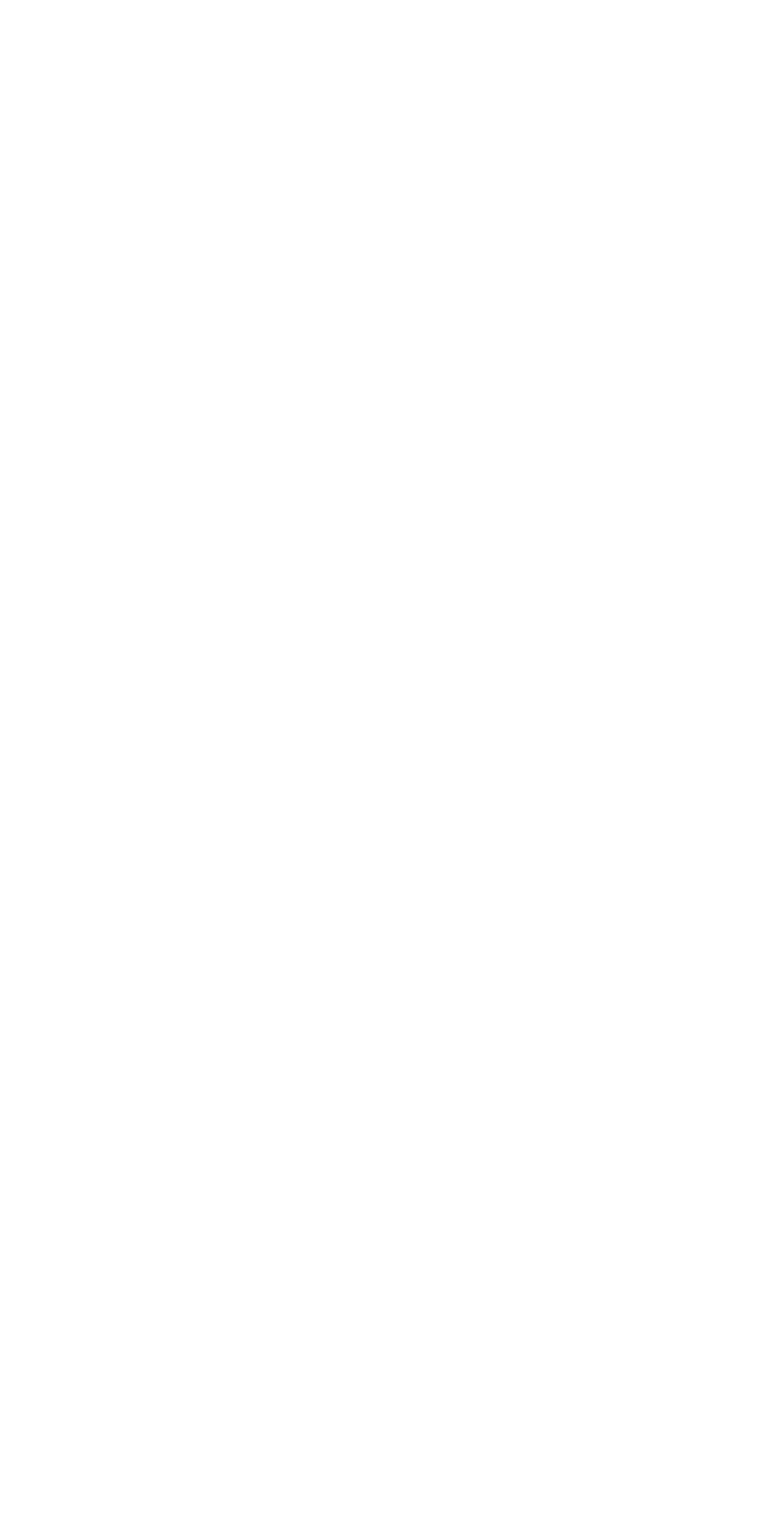
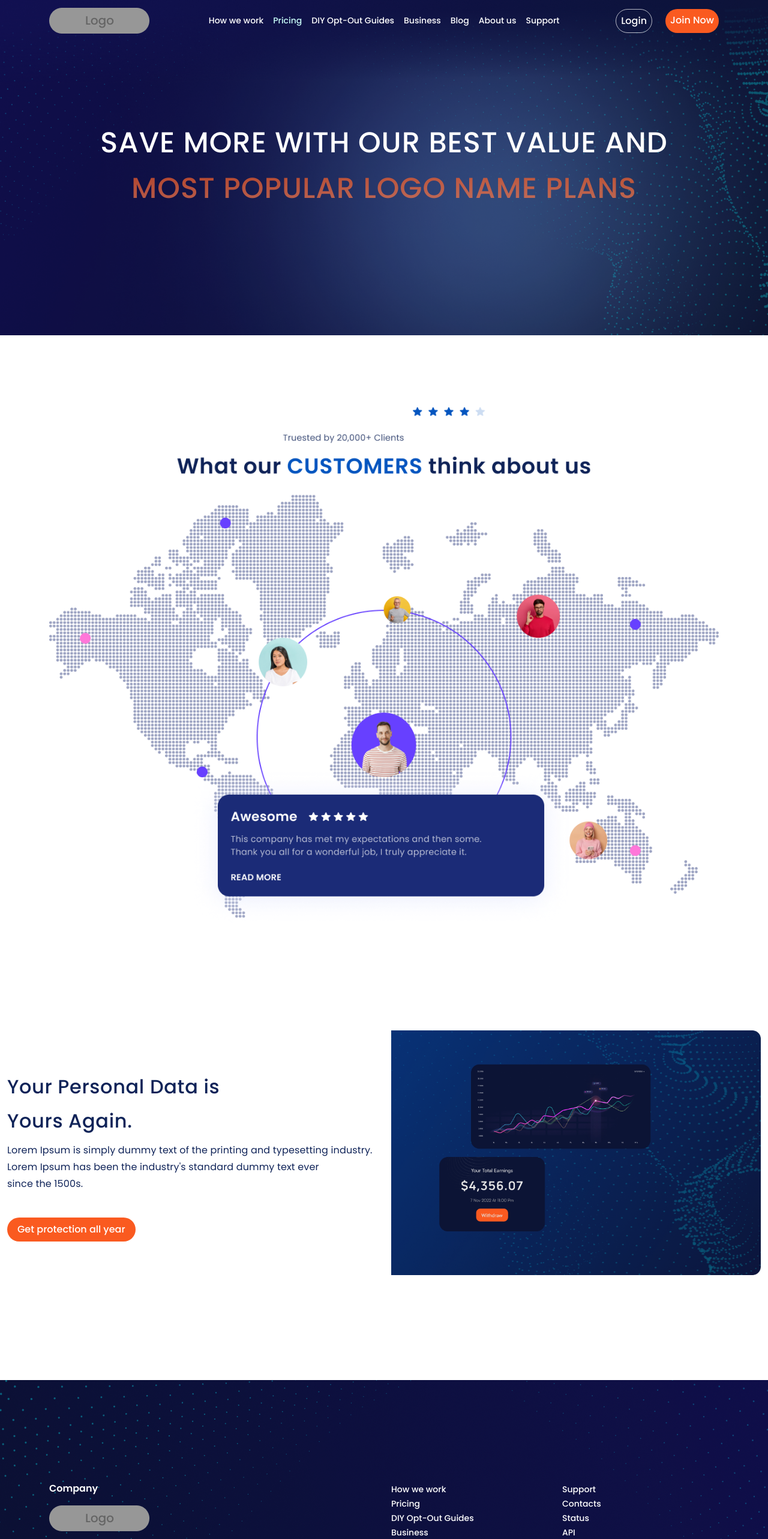
Before and after one commit to HenrikHovhannisyan/delete-me, a React (Create React App) app: page /pricing in a window 1280 px wide. Before the commit this address had no page. Shown: the top 2566 px of the page at 60% size. Before the commit the page ends 800 px from the top, so only its background shows below. Built offline with nearby package versions, Linux system fonts and the light colour scheme.

Commit message:
Added Pricing

```diff
--- a/src/components/navbar/Navbar.jsx
+++ b/src/components/navbar/Navbar.jsx
@@ -17,7 +17,7 @@ function NavBar() {
                 <Navbar.Collapse id="basic-navbar-nav">
                     <Nav className="m-auto">
                         <NavLink to={'/how-we-work'} className={`nav-link ${Styles.nav_link}`}>How we work</NavLink>
-                        <NavLink to={'/5'} className={`nav-link ${Styles.nav_link}`}>Pricing</NavLink>
+                        <NavLink to={'/pricing'} className={`nav-link ${Styles.nav_link}`}>Pricing</NavLink>
                         <NavLink to={'/5'} className={`nav-link ${Styles.nav_link}`}>DIY Opt-Out Guides</NavLink>
                         <NavLink to={'/5'} className={`nav-link ${Styles.nav_link}`}>Business</NavLink>
                         <NavLink to={'/5'} className={`nav-link ${Styles.nav_link}`}>Blog</NavLink>
--- a/src/components/pageHeader/PageHeader.jsx
+++ b/src/components/pageHeader/PageHeader.jsx
@@ -5,13 +5,13 @@ import Container from "react-bootstrap/Container";
 import Row from "react-bootstrap/Row";
 import Col from "react-bootstrap/Col";
 
-const PageHeader = ({title, text}) => {
+const PageHeader = ({title, text, _class}) => {
     return (
         <section id={Styles.banner}>
             <NavBar/>
             <Container>
                 <Row>
-                    <Col className={'text-center'}>
+                    <Col className={`text-center ${_class}`}>
                         <h1 className={Styles.banner_title}>
                             {title}
                         </h1>
--- a/src/components/personalData/PersonalData.jsx
+++ b/src/components/personalData/PersonalData.jsx
@@ -7,12 +7,12 @@ import Image from "react-bootstrap/Image";
 import PersonalDataImage from "../../assets/img/personalData_bg.png";
 import {Link} from "react-router-dom";
 
-const PersonalData = () => {
+const PersonalData = ({d_none, order}) => {
     return (
         <section id={Styles.personalData}>
             <Container fluid>
                 <Row>
-                    <Col lg={6}>
+                    <Col lg={6} className={order}>
                         <Image src={PersonalDataImage} fluid/>
                     </Col>
                     <Col lg={6} className={'d-flex align-items-center justify-content-start'}>
@@ -28,7 +28,7 @@ const PersonalData = () => {
                         </Col>
                     </Col>
                 </Row>
-                <Col md={7} className={`m-auto ${Styles.personalData_info}`}>
+                <Col md={7} className={`m-auto ${Styles.personalData_info} ${d_none}`}>
                     <Row>
                         <Col lg={4}>
                             <p className={Styles.personalData_info_num}>
--- /dev/null
+++ b/src/pages/pricing/Pricing.jsx
@@ -0,0 +1,20 @@
+import React, {memo} from "react";
+import Styles from "./pricimg.module.css";
+import PageHeader from "../../components/pageHeader/PageHeader";
+import PersonalData from "../../components/personalData/PersonalData";
+import Customers from "../../components/customers/Customers";
+import Footer from "../../components/footer/Footer";
+
+const Pricing = () => {
+    return (
+        <>
+            <PageHeader _class={Styles.banner_text} title={'SAVE MORE WITH OUR BEST VALUE AND'}
+                        text={'MOST POPULAR LOGO NAME PLANS'}/>
+            <Customers/>
+            <PersonalData d_none={Styles.d_none} order={Styles.order}/>
+            <Footer/>
+        </>
+    );
+};
+
+export default memo(Pricing);
--- /dev/null
+++ b/src/pages/pricing/pricimg.module.css
@@ -0,0 +1,28 @@
+.banner_text > p {
+    font-family: Poppins;
+    font-size: 48px;
+    font-weight: 500;
+    line-height: 58px;
+    letter-spacing: 0.02em;
+    text-align: center;
+    background: -webkit-linear-gradient(rgba(250, 90, 32, 0.7), rgba(255, 255, 255, 0.7));
+    -webkit-background-clip: text;
+    -webkit-text-fill-color: transparent;
+}
+
+.d_none {
+    display: none;
+}
+
+.order {
+    order: 2;
+    margin: 15px auto;
+}
+
+@media only screen and (max-width: 1200px) {
+
+    .banner_text > p {
+        font-size: 24px;
+        line-height: 20px;
+    }
+}
--- a/src/routes/index.js
+++ b/src/routes/index.js
@@ -2,6 +2,7 @@ import React from "react";
 import {BrowserRouter, Route, Routes} from "react-router-dom";
 import App from "../App";
 import HowWeWork from "../pages/howWeWork/HowWeWork";
+import Pricing from "../pages/pricing/Pricing";
 
 const RouteList = () => {
     return (
@@ -9,6 +10,7 @@ const RouteList = () => {
             <Routes>
                 <Route path={'/'} element={<App/>}/>
                 <Route path={'/how-we-work'} element={<HowWeWork/>}/>
+                <Route path={'/pricing'} element={<Pricing/>}/>
             </Routes>
         </BrowserRouter>
     )
```
